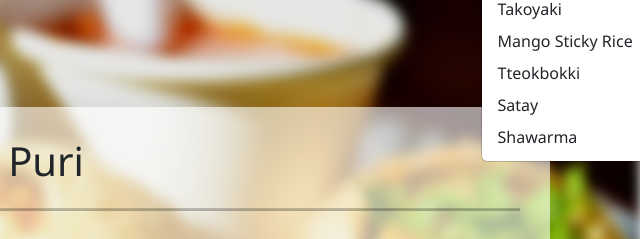
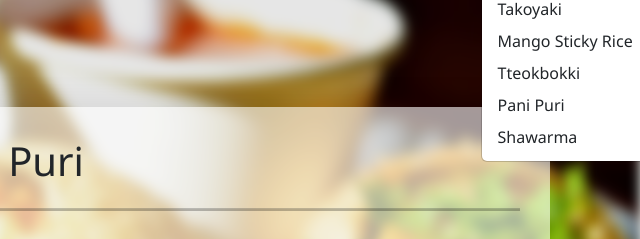
Before and after one commit to EWJ123/Wendyfood, a plain HTML site: page panipuri.html in a window 1280 px wide. Both pictures are taken after a click on the button "Foods". Shown: the part 147-386 px from the top of the page, 640-1280 px from the left. Drawn offline with nearby package versions, Linux system fonts and the light colour scheme.

Commit message:
Update panipuri.html

```diff
--- a/panipuri.html
+++ b/panipuri.html
@@ -26,7 +26,7 @@
         left: 0;
         width: 100%;
         height: 100%;
-        background: url("Image/PaniPuri1.JPG") center/cover no-repeat;
+        background: url("Image/panipuri1.JPG") center/cover no-repeat;
         filter: blur(6px) brightness(0.9);
         z-index: -1;
       }
@@ -135,8 +135,8 @@
                   >
                 </li>
                 <li>
-                  <a class="dropdown-item" href="satay.html" target="_blank"
-                    >Satay</a
+                  <a class="dropdown-item" href="panipuri.html" target="_blank"
+                    >Pani Puri</a
                   >
                 </li>
                 <li>
```
